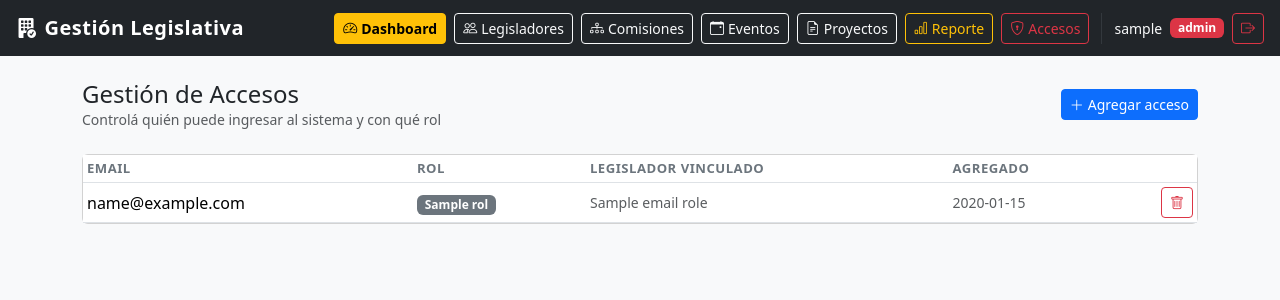
After one commit to Jackieok01/legislativa, a Flask app: page /admin/accesos in a window 1280 px wide. The commit adds this page. Shown: the top 300 px of the page. Run offline with Flask 3, Linux system fonts and the light colour scheme; the visitor is signed in with stand-in values (Sample User, id 1); a database or web service that is not in the repository returns one stand-in record (values such as "Sample title"); some libraries are stand-ins or nearby versions.

Commit message:
Google-only login with email_roles access control and role-based dashboards
- Remove username/password login, Google OAuth is the only method
- Add email_roles table: admin controls who can log in and with what role
- Roles: admin, presidente, legislador, asesor
- Unauthorized emails see access-denied message
- Legisladores and asesores get mi-panel view with personal stats
- Presidente/admin keep full dashboard
- Role-based navigation in base.html
- Admin/accesos page to manage the whitelist

Co-Authored-By: Claude Sonnet 4.6 <noreply@anthropic.com>

```diff
--- a/app.py
+++ b/app.py
@@ -60,9 +60,10 @@ def role_required(*roles):
 def inject_user():
     if session.get('user_id'):
         return {'current_user': {
-            'id':     session['user_id'],
-            'nombre': session['user_nombre'],
-            'rol':    session['user_rol'],
+            'id':           session['user_id'],
+            'nombre':       session['user_nombre'],
+            'rol':          session['user_rol'],
+            'legislador_id': session.get('user_legislador_id'),
         }}
     return {'current_user': None}
 
@@ -70,22 +71,10 @@ def inject_user():
 # LOGIN / LOGOUT
 # ─────────────────────────────────────────────
 
-@app.route('/login', methods=['GET', 'POST'])
+@app.route('/login', methods=['GET'])
 def login():
     if session.get('user_id'):
         return redirect(url_for('index'))
-    if request.method == 'POST':
-        db = get_db()
-        user = db.execute(
-            "SELECT * FROM usuarios WHERE username=? AND activo=1",
-            (request.form['username'].strip(),)
-        ).fetchone()
-        if user and check_password_hash(user['password'], request.form['password']):
-            session['user_id']     = user['id']
-            session['user_nombre'] = user['nombre']
-            session['user_rol']    = user['rol']
-            return redirect(url_for('index'))
-        flash('Usuario o contraseña incorrectos', 'danger')
     return render_template('login.html')
 
 @app.route('/logout')
@@ -114,55 +103,35 @@ def auth_google_callback():
     nombre    = user_info.get('name', email)
     google_id = user_info.get('sub')
 
-    db   = get_db()
-    user = db.execute(
-        "SELECT * FROM usuarios WHERE google_id=? AND activo=1", (google_id,)
-    ).fetchone()
+    db      = get_db()
+    er      = db.execute("SELECT * FROM email_roles WHERE email=?", (email,)).fetchone()
+    if not er:
+        flash(f'El mail {email} no tiene acceso al sistema. Contactá al administrador.', 'danger')
+        return redirect(url_for('login'))
 
+    rol          = er['rol']
+    legislador_id = er['legislador_id']
+
+    user = db.execute("SELECT * FROM usuarios WHERE google_id=? AND activo=1", (google_id,)).fetchone()
     if not user:
-        user = db.execute(
-            "SELECT * FROM usuarios WHERE email=? AND activo=1", (email,)
-        ).fetchone()
+        user = db.execute("SELECT * FROM usuarios WHERE email=? AND activo=1", (email,)).fetchone()
         if user:
-            db.execute("UPDATE usuarios SET google_id=? WHERE id=?", (google_id, user['id']))
+            db.execute("UPDATE usuarios SET google_id=?, rol=?, legislador_id=? WHERE id=?",
+                       (google_id, rol, legislador_id, user['id']))
             db.commit()
+        else:
+            db.execute(
+                "INSERT INTO usuarios (username, password, nombre, email, rol, google_id, legislador_id) VALUES (?,?,?,?,?,?,?)",
+                (email, '', nombre, email, rol, google_id, legislador_id)
+            )
+            db.commit()
+            user = db.execute("SELECT * FROM usuarios WHERE google_id=?", (google_id,)).fetchone()
 
-    if not user:
-        # Auto-register as staff
-        db.execute(
-            "INSERT INTO usuarios (username, password, nombre, email, rol, google_id) VALUES (?,?,?,?,?,?)",
-            (email, '', nombre, email, 'staff', google_id)
-        )
-        db.commit()
-        user = db.execute("SELECT * FROM usuarios WHERE google_id=?", (google_id,)).fetchone()
-
-    session['user_id']     = user['id']
-    session['user_nombre'] = user['nombre']
-    session['user_rol']    = user['rol']
+    session['user_id']          = user['id']
+    session['user_nombre']      = nombre
+    session['user_rol']         = rol
+    session['user_legislador_id'] = legislador_id
     return redirect(url_for('index'))
-
-# ─────────────────────────────────────────────
-# RECUPERAR CONTRASEÑA
-# ─────────────────────────────────────────────
-
-@app.route('/recuperar', methods=['GET', 'POST'])
-def recuperar_password():
-    if session.get('user_id'):
-        return redirect(url_for('index'))
-    found = not_found = False
-    nombre = None
-    if request.method == 'POST':
-        db = get_db()
-        user = db.execute(
-            "SELECT nombre FROM usuarios WHERE username=? AND activo=1",
-            (request.form['username'].strip(),)
-        ).fetchone()
-        if user:
-            found  = True
-            nombre = user['nombre']
-        else:
-            not_found = True
-    return render_template('recuperar.html', found=found, not_found=not_found, nombre=nombre)
 
 # ─────────────────────────────────────────────
 # ADMIN — USUARIOS
@@ -235,19 +204,10 @@ def admin_toggle_usuario(id):
 @app.route('/')
 @login_required
 def index():
-    db = get_db()
-    stats = {
-        'legisladores': db.execute("SELECT COUNT(*) FROM legisladores WHERE activo=1").fetchone()[0],
-        'eventos':      db.execute("SELECT COUNT(*) FROM eventos").fetchone()[0],
-        'proyectos':    db.execute("SELECT COUNT(*) FROM proyectos").fetchone()[0],
-        'comisiones':   db.execute("SELECT COUNT(*) FROM comisiones WHERE activa=1").fetchone()[0],
-    }
-    eventos_recientes = db.execute("""
-        SELECT e.*, c.nombre as comision_nombre
-        FROM eventos e LEFT JOIN comisiones c ON c.id = e.comision_id
-        ORDER BY e.fecha DESC LIMIT 5
-    """).fetchall()
-    return render_template('index.html', stats=stats, eventos=eventos_recientes)
+    rol = session.get('user_rol')
+    if rol in ('admin', 'presidente'):
+        return redirect(url_for('dashboard'))
+    return redirect(url_for('mi_panel'))
 
 # ─────────────────────────────────────────────
 # DASHBOARD
@@ -324,6 +284,100 @@ def dashboard():
         proyectos_labels=json.dumps([r['estado'] for r in proyectos_rows]),
         proyectos_values=json.dumps([r['cnt'] for r in proyectos_rows]),
     )
+
+# ─────────────────────────────────────────────
+# MI PANEL (legislador / asesor)
+# ─────────────────────────────────────────────
+
+@app.route('/mi-panel')
+@login_required
+def mi_panel():
+    db  = get_db()
+    rol = session.get('user_rol')
+    leg_id = session.get('user_legislador_id')
+
+    proximos = db.execute("""
+        SELECT e.*, c.nombre as comision_nombre
+        FROM eventos e LEFT JOIN comisiones c ON c.id = e.comision_id
+        WHERE e.estado='Programado' AND e.fecha >= datetime('now')
+        ORDER BY e.fecha ASC LIMIT 8
+    """).fetchall()
+
+    proyectos = db.execute("""
+        SELECT p.*, c.nombre as comision_nombre
+        FROM proyectos p LEFT JOIN comisiones c ON c.id = p.comision_id
+        WHERE p.estado NOT IN ('Aprobado','Rechazado','Archivado')
+        ORDER BY CASE p.prioridad WHEN 'Alta' THEN 1 WHEN 'Media' THEN 2 ELSE 3 END, p.fecha_ingreso DESC
+        LIMIT 10
+    """).fetchall()
+
+    mi_asistencia = None
+    stats = None
+    if leg_id:
+        mi_asistencia = db.execute("""
+            SELECT e.titulo, e.fecha, e.tipo, a.estado
+            FROM asistencia a JOIN eventos e ON e.id = a.evento_id
+            WHERE a.legislador_id=? ORDER BY e.fecha DESC LIMIT 10
+        """, (leg_id,)).fetchall()
+        stats = db.execute("""
+            SELECT COUNT(*) as total,
+                   SUM(CASE WHEN estado='Presente'    THEN 1 ELSE 0 END) as presentes,
+                   SUM(CASE WHEN estado='Ausente'     THEN 1 ELSE 0 END) as ausentes,
+                   SUM(CASE WHEN estado='Justificado' THEN 1 ELSE 0 END) as justificados,
+                   ROUND(SUM(CASE WHEN estado='Presente' THEN 1 ELSE 0 END)*100.0/COUNT(*),1) as pct
+            FROM asistencia WHERE legislador_id=?
+        """, (leg_id,)).fetchone()
+
+    return render_template('mi_panel.html',
+        proximos=proximos, proyectos=proyectos,
+        mi_asistencia=mi_asistencia, stats=stats, leg_id=leg_id)
+
+# ─────────────────────────────────────────────
+# ADMIN — EMAIL ROLES
+# ─────────────────────────────────────────────
+
+@app.route('/admin/accesos')
+@login_required
+@role_required('admin', 'presidente')
+def admin_accesos():
+    db = get_db()
+    rows = db.execute("""
+        SELECT er.*, l.nombre || ' ' || l.apellido as leg_nombre
+        FROM email_roles er
+        LEFT JOIN legisladores l ON l.id = er.legislador_id
+        ORDER BY er.rol, er.email
+    """).fetchall()
+    legisladores = db.execute(
+        "SELECT id, nombre, apellido FROM legisladores WHERE activo=1 ORDER BY apellido"
+    ).fetchall()
+    return render_template('admin/accesos.html', rows=rows, legisladores=legisladores)
+
+@app.route('/admin/accesos/nuevo', methods=['POST'])
+@login_required
+@role_required('admin', 'presidente')
+def admin_acceso_nuevo():
+    db    = get_db()
+    email = request.form['email'].strip().lower()
+    rol   = request.form['rol']
+    leg_id = request.form.get('legislador_id') or None
+    if db.execute("SELECT id FROM email_roles WHERE email=?", (email,)).fetchone():
+        flash(f'{email} ya tiene acceso', 'warning')
+    else:
+        db.execute("INSERT INTO email_roles (email, rol, legislador_id) VALUES (?,?,?)",
+                   (email, rol, leg_id))
+        db.commit()
+        flash(f'Acceso otorgado a {email}', 'success')
+    return redirect(url_for('admin_accesos'))
+
+@app.route('/admin/accesos/<int:id>/delete', methods=['POST'])
+@login_required
+@role_required('admin', 'presidente')
+def admin_acceso_delete(id):
+    db = get_db()
+    db.execute("DELETE FROM email_roles WHERE id=?", (id,))
+    db.commit()
+    flash('Acceso revocado', 'success')
+    return redirect(url_for('admin_accesos'))
 
 # ─────────────────────────────────────────────
 # CONFIRMAR ASISTENCIA (PÚBLICO — sin auth)
--- /dev/null
+++ b/templates/admin/accesos.html
@@ -0,0 +1,92 @@
+{% extends "base.html" %}
+{% block title %}Gestión de Accesos{% endblock %}
+{% block content %}
+
+<div class="d-flex justify-content-between align-items-center mb-4">
+    <div>
+        <h4 class="mb-0">Gestión de Accesos</h4>
+        <p class="text-muted small mb-0">Controlá quién puede ingresar al sistema y con qué rol</p>
+    </div>
+    <button class="btn btn-primary btn-sm" data-bs-toggle="modal" data-bs-target="#modalNuevo">
+        <i class="bi bi-plus-lg me-1"></i>Agregar acceso
+    </button>
+</div>
+
+<div class="card">
+    <table class="table table-sm mb-0 align-middle">
+        <thead>
+            <tr>
+                <th>Email</th>
+                <th>Rol</th>
+                <th>Legislador vinculado</th>
+                <th>Agregado</th>
+                <th></th>
+            </tr>
+        </thead>
+        <tbody>
+        {% for r in rows %}
+        {% set badge = {'admin':'danger','presidente':'warning text-dark','legislador':'primary','asesor':'secondary'} %}
+        <tr>
+            <td>{{ r['email'] }}</td>
+            <td><span class="badge bg-{{ badge.get(r['rol'],'secondary') }}">{{ r['rol'] }}</span></td>
+            <td class="text-muted small">{{ r['leg_nombre'] or '—' }}</td>
+            <td class="text-muted small">{{ r['created_at'][:10] if r['created_at'] else '—' }}</td>
+            <td class="text-end">
+                <form method="POST" action="/admin/accesos/{{ r['id'] }}/delete"
+                      onsubmit="return confirm('Revocar acceso a {{ r['email'] }}?')">
+                    <button class="btn btn-outline-danger btn-sm">
+                        <i class="bi bi-trash"></i>
+                    </button>
+                </form>
+            </td>
+        </tr>
+        {% else %}
+        <tr><td colspan="5" class="text-center text-muted py-3">No hay accesos configurados.</td></tr>
+        {% endfor %}
+        </tbody>
+    </table>
+</div>
+
+<!-- Modal nuevo acceso -->
+<div class="modal fade" id="modalNuevo" tabindex="-1">
+    <div class="modal-dialog">
+        <div class="modal-content">
+            <form method="POST" action="/admin/accesos/nuevo">
+                <div class="modal-header">
+                    <h5 class="modal-title">Agregar acceso</h5>
+                    <button type="button" class="btn-close" data-bs-dismiss="modal"></button>
+                </div>
+                <div class="modal-body">
+                    <div class="mb-3">
+                        <label class="form-label fw-semibold">Email de Google</label>
+                        <input name="email" type="email" class="form-control" required
+                               placeholder="usuario@gmail.com">
+                    </div>
+                    <div class="mb-3">
+                        <label class="form-label fw-semibold">Rol</label>
+                        <select name="rol" class="form-select" required>
+                            <option value="asesor">Asesor</option>
+                            <option value="legislador">Legislador</option>
+                            <option value="presidente">Presidente de bloque</option>
+                            <option value="admin">Admin</option>
+                        </select>
+                    </div>
+                    <div class="mb-3">
+                        <label class="form-label fw-semibold">Legislador vinculado <span class="text-muted fw-normal">(solo si el rol es Legislador o Presidente)</span></label>
+                        <select name="legislador_id" class="form-select">
+                            <option value="">— ninguno —</option>
+                            {% for l in legisladores %}
+                            <option value="{{ l['id'] }}">{{ l['apellido'] }}, {{ l['nombre'] }}</option>
+                            {% endfor %}
+                        </select>
+                    </div>
+                </div>
+                <div class="modal-footer">
+                    <button type="button" class="btn btn-secondary" data-bs-dismiss="modal">Cancelar</button>
+                    <button type="submit" class="btn btn-primary">Agregar</button>
+                </div>
+            </form>
+        </div>
+    </div>
+</div>
+{% endblock %}
--- a/templates/base.html
+++ b/templates/base.html
@@ -17,7 +17,8 @@
         .table th { font-size: .82rem; text-transform: uppercase; letter-spacing: .5px; color: #6c757d; }
         .badge-rol-presidente { background: #ffc107; color: #000; }
         .badge-rol-admin      { background: #dc3545; }
-        .badge-rol-staff      { background: #6c757d; }
+        .badge-rol-legislador { background: #0d6efd; }
+        .badge-rol-asesor     { background: #6c757d; }
     </style>
 </head>
 <body>
@@ -25,19 +26,30 @@
     <a class="navbar-brand" href="/"><i class="bi bi-building-fill-check me-2"></i>Gestión Legislativa</a>
     {% if current_user %}
     <div class="d-flex gap-2 align-items-center flex-wrap">
+
         {% if current_user.rol in ['presidente', 'admin'] %}
-        <a href="/dashboard" class="btn btn-warning btn-sm fw-semibold">
-            <i class="bi bi-speedometer2 me-1"></i>Dashboard
-        </a>
+            <a href="/dashboard"            class="btn btn-warning btn-sm fw-semibold"><i class="bi bi-speedometer2 me-1"></i>Dashboard</a>
+            <a href="/legisladores"         class="btn btn-outline-light btn-sm"><i class="bi bi-people me-1"></i>Legisladores</a>
+            <a href="/comisiones"           class="btn btn-outline-light btn-sm"><i class="bi bi-diagram-3 me-1"></i>Comisiones</a>
+            <a href="/eventos"              class="btn btn-outline-light btn-sm"><i class="bi bi-calendar-event me-1"></i>Eventos</a>
+            <a href="/proyectos"            class="btn btn-outline-light btn-sm"><i class="bi bi-file-earmark-text me-1"></i>Proyectos</a>
+            <a href="/reportes/asistencia"  class="btn btn-outline-warning btn-sm"><i class="bi bi-bar-chart me-1"></i>Reporte</a>
+            <a href="/admin/accesos"        class="btn btn-outline-danger btn-sm"><i class="bi bi-shield-lock me-1"></i>Accesos</a>
+
+        {% elif current_user.rol == 'legislador' %}
+            <a href="/mi-panel"             class="btn btn-outline-light btn-sm"><i class="bi bi-house me-1"></i>Mi Panel</a>
+            <a href="/eventos"              class="btn btn-outline-light btn-sm"><i class="bi bi-calendar-event me-1"></i>Eventos</a>
+            <a href="/proyectos"            class="btn btn-outline-light btn-sm"><i class="bi bi-file-earmark-text me-1"></i>Proyectos</a>
+            {% if current_user.legislador_id %}
+            <a href="/legisladores/{{ current_user.legislador_id }}" class="btn btn-outline-warning btn-sm"><i class="bi bi-person-circle me-1"></i>Mi Perfil</a>
+            {% endif %}
+
+        {% elif current_user.rol == 'asesor' %}
+            <a href="/mi-panel"             class="btn btn-outline-light btn-sm"><i class="bi bi-house me-1"></i>Mi Panel</a>
+            <a href="/proyectos"            class="btn btn-outline-light btn-sm"><i class="bi bi-file-earmark-text me-1"></i>Proyectos</a>
+            <a href="/eventos"              class="btn btn-outline-light btn-sm"><i class="bi bi-calendar-event me-1"></i>Eventos</a>
         {% endif %}
-        <a href="/legisladores"         class="btn btn-outline-light btn-sm"><i class="bi bi-people me-1"></i>Legisladores</a>
-        <a href="/comisiones"           class="btn btn-outline-light btn-sm"><i class="bi bi-diagram-3 me-1"></i>Comisiones</a>
-        <a href="/eventos"              class="btn btn-outline-light btn-sm"><i class="bi bi-calendar-event me-1"></i>Eventos</a>
-        <a href="/proyectos"            class="btn btn-outline-light btn-sm"><i class="bi bi-file-earmark-text me-1"></i>Proyectos</a>
-        <a href="/reportes/asistencia"  class="btn btn-outline-warning btn-sm"><i class="bi bi-bar-chart me-1"></i>Reporte</a>
-        {% if current_user.rol == 'admin' %}
-        <a href="/admin/usuarios" class="btn btn-outline-danger btn-sm"><i class="bi bi-shield-lock me-1"></i>Admin</a>
-        {% endif %}
+
         <div class="vr bg-secondary mx-1 d-none d-md-block"></div>
         <span class="text-light small d-none d-md-inline">{{ current_user.nombre }}</span>
         <span class="badge badge-rol-{{ current_user.rol }} small">{{ current_user.rol }}</span>
```
Also changed, not shown: init_db.py (+19 -9 lines), setup_db.py (+45 -19 lines), templates/login.html (+11 -41 lines), templates/mi_panel.html (added, +133 -0 lines), .claude/settings.local.json.
